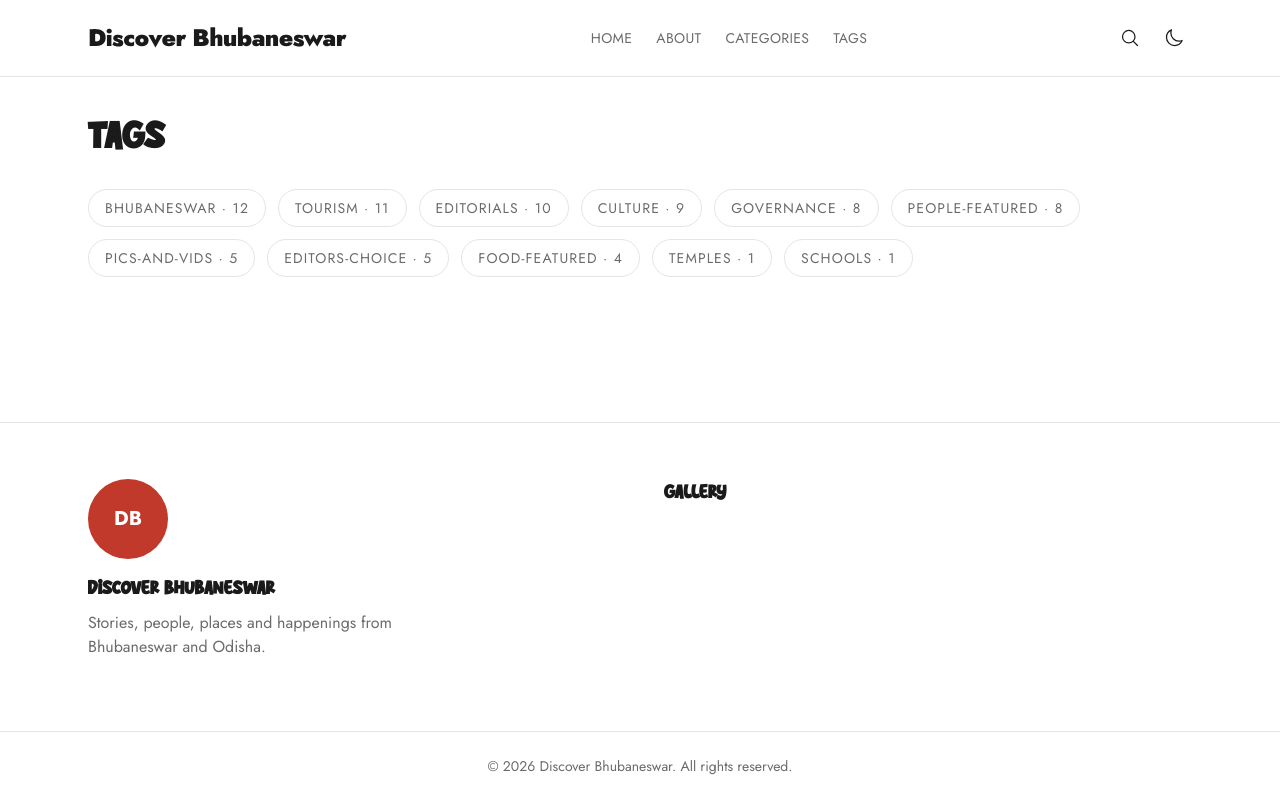
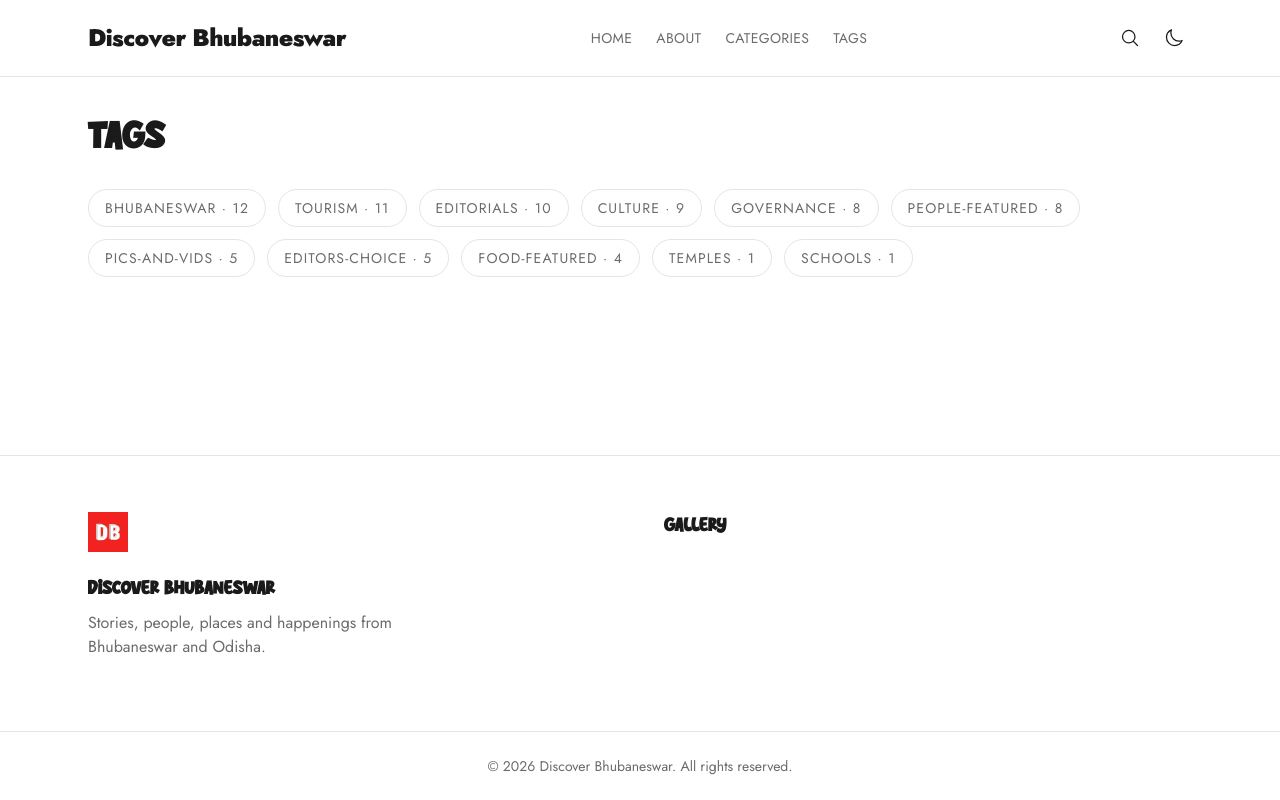
Before and after one commit to topleague/discoverbbsr, an Astro site: page /tags in a window 1280 px wide. Built offline with nearby package versions, Linux system fonts and the light colour scheme; Astro itself is replaced by a stand-in of ours.

Commit message:
Refactor footer component to remove author avatar

```diff
--- a/src/components/Footer.astro
+++ b/src/components/Footer.astro
@@ -1,16 +1,18 @@
 ---
 import { SITE } from '@/site.config';
 const year = new Date().getFullYear();
-const initials = SITE.author.split(' ').map(w => w[0]).slice(0, 2).join('').toUpperCase();
 ---
+
 <footer class="border-t mt-16" style="border-color: var(--line)">
   <div class="max-w-6xl mx-auto px-6 py-14 grid md:grid-cols-2 gap-12">
     <div class="text-center md:text-left">
-      {SITE.authorAvatar
-        ? <img src={SITE.authorAvatar} alt={SITE.author} class="h-20 w-20 rounded-full object-cover mx-auto md:mx-0 mb-4" />
-        : <span class="avatar-fallback h-20 w-20 rounded-full text-xl mx-auto md:mx-0 mb-4 flex">{initials}</span>}
+      <a href="/" class="inline-block mb-4">
+        <img src="/images/logo.png" alt={SITE.name} class="h-10 w-auto" />
+      </a>
+
       <h3 class="font-bold text-lg mb-2">{SITE.author}</h3>
       <p class="text-[var(--ink-soft)] mb-4 max-w-sm mx-auto md:mx-0">{SITE.authorBio}</p>
+
       {SITE.social.length > 0 && (
         <div class="flex gap-4 justify-center md:justify-start">
           {SITE.social.map(s => <a href={s.href} class="text-sm text-[var(--ink-soft)] hover:text-[var(--accent)]">{s.label}</a>)}
@@ -25,6 +27,7 @@ const initials = SITE.author.split(' ').map(w => w[0]).slice(0, 2).join('').toUp
           {SITE.gallery.map(src => <img src={src} alt="" class="aspect-square object-cover rounded" />)}
         </div>
       </details>
+
       <div class="hidden md:block">
         <h3 class="font-bold text-lg mb-4">Gallery</h3>
         <div class="grid grid-cols-3 gap-2">
```
